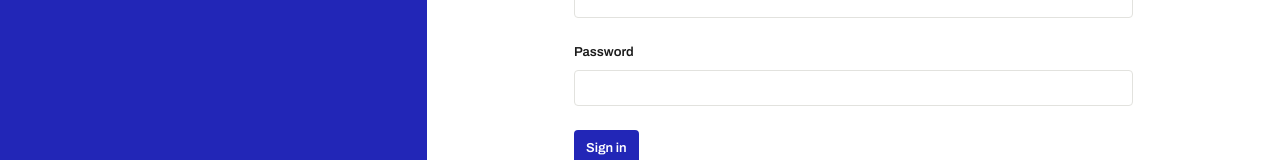
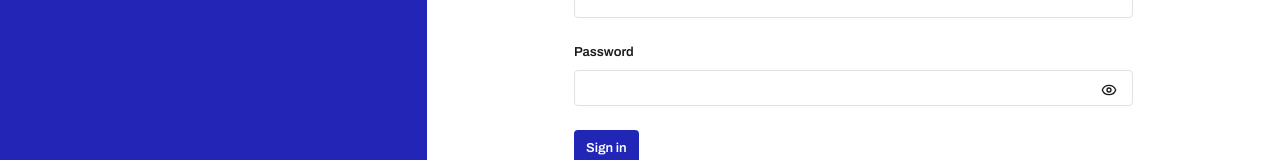
Before and after one commit to btetotheworld/bte-campus-app, a Next.js app: page /sign-in in a window 1280 px wide. Shown: the part 375-535 px from the top of the page. Built offline with nearby package versions, Linux system fonts and the light colour scheme.

Commit message:
chore: include password visibility :tada:

```diff
--- a/src/app/(auth)/sign-in/sign-in-form.tsx
+++ b/src/app/(auth)/sign-in/sign-in-form.tsx
@@ -3,6 +3,7 @@
 import { useState, type FormEvent } from "react";
 import Link from "next/link";
 import { useRouter } from "next/navigation";
+import { Eye, EyeOff } from "lucide-react";
 import { signIn } from "@/lib/actions/auth";
 import { FormField } from "@/components/bte/form-field";
 import { Alert, AlertDescription, AlertTitle } from "@/components/ui/alert";
@@ -28,6 +29,7 @@ export function SignInForm({
     reason ? (REASON_COPY[reason] ?? null) : null
   );
   const [pending, setPending] = useState(false);
+  const [showPassword, setShowPassword] = useState(false);
 
   async function onSubmit(event: FormEvent<HTMLFormElement>) {
     event.preventDefault();
@@ -63,17 +65,41 @@ export function SignInForm({
           type="email"
           autoComplete="email"
           required
+          disabled={pending}
         />
       </FormField>
 
       <FormField id="password" label="Password">
+        <div className="relative">
           <Input
             id="password"
             name="password"
-          type="password"
+            type={showPassword ? "text" : "password"}
             autoComplete="current-password"
             required
+            disabled={pending}
+            className="pr-12"
           />
+          <Button
+            type="button"
+            variant="ghost"
+            size="sm"
+            aria-controls="password"
+            aria-label={showPassword ? "Hide password" : "Show password"}
+            aria-pressed={showPassword}
+            disabled={pending}
+            className="absolute top-1 right-1"
+            onClick={() => {
+              setShowPassword((open) => !open);
+            }}
+          >
+            {showPassword ? (
+              <EyeOff aria-hidden="true" />
+            ) : (
+              <Eye aria-hidden="true" />
+            )}
+          </Button>
+        </div>
       </FormField>
 
       <div className="flex flex-col items-start gap-3">
```
Lines whose indentation alone changed are shown as unchanged.
